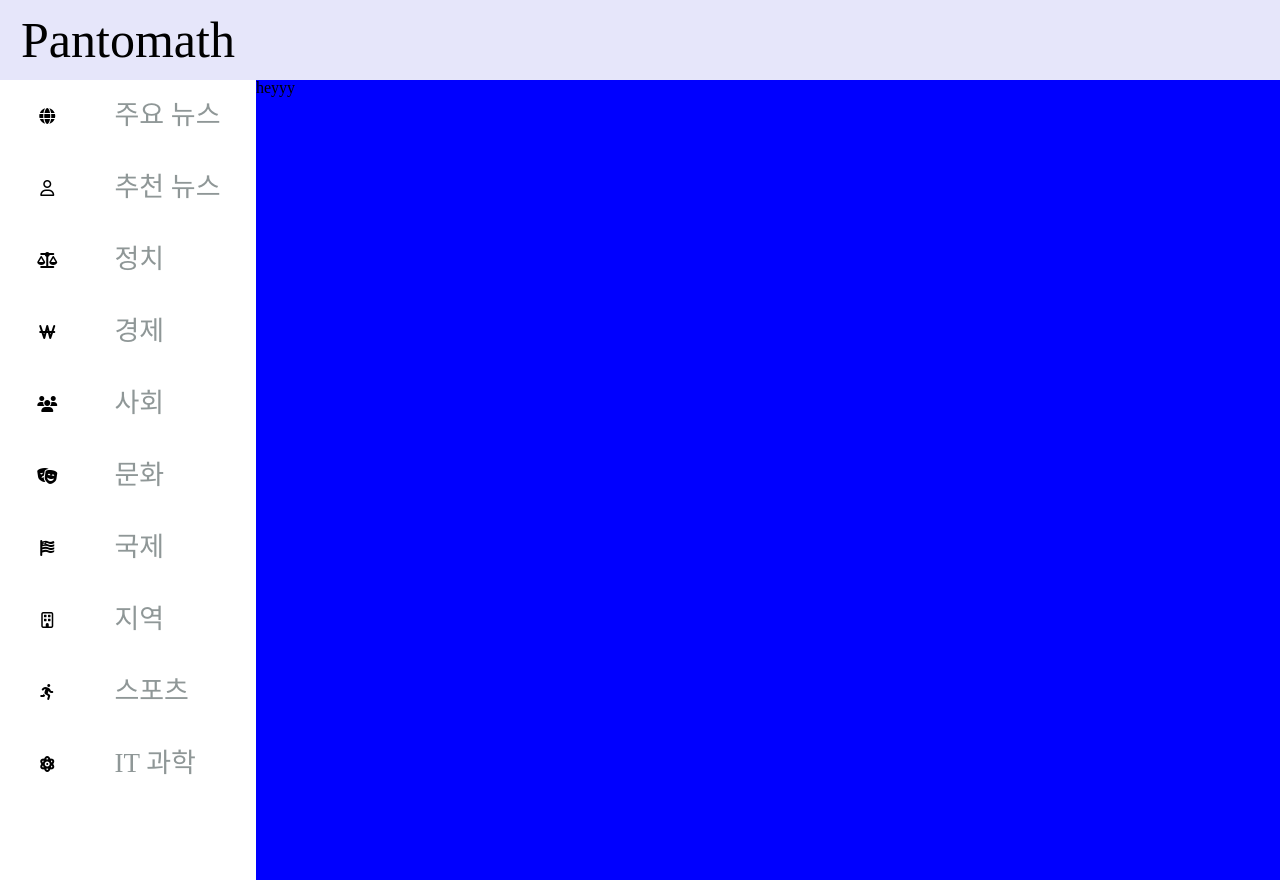
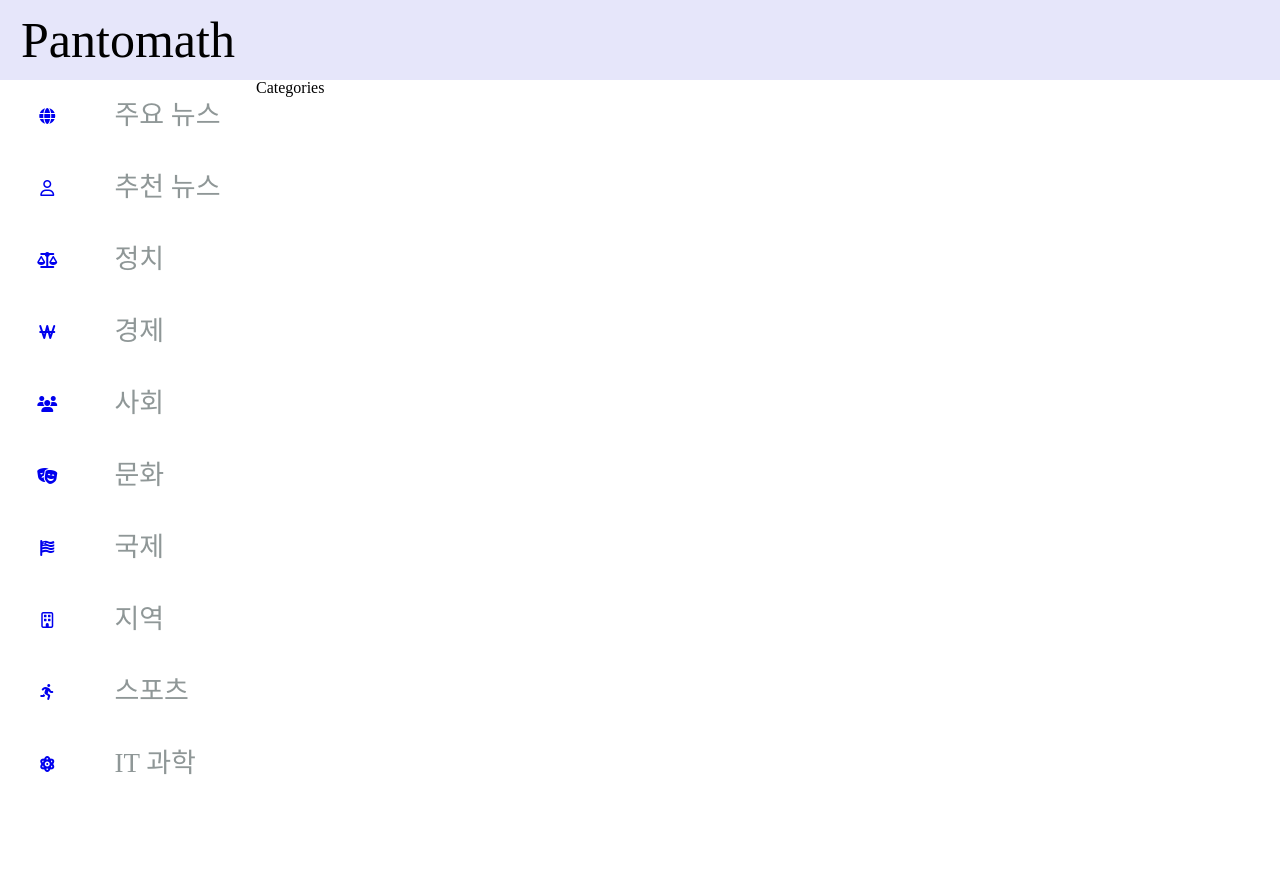
Before and after one commit to jonghopark95/pantomath-frontend, a React (Create React App) app: page /categories in a window 1280 px wide. Before the commit this address led to /. Built offline with nearby package versions, Linux system fonts and the light colour scheme.

Commit message:
라우팅 문제 해결

```diff
--- a/src/App.js
+++ b/src/App.js
@@ -1,8 +1,8 @@
 import React from "react";
-import Router from "./Components/Router";
 import Nav from "./Components/Nav";
 import styled from "styled-components";
 import TopBar from "./Components/TopBar";
+import Router from "./Router";
 
 const MainContainer = styled.div`
   width: 100vw;
@@ -20,10 +20,7 @@ const App = () => (
   <>
     <TopBar />
     <MainContainer>
-      <Nav />
-      <NewsForm>
-        <Router />
-      </NewsForm>
+      <Router />
     </MainContainer>
   </>
 );
--- a/src/Components/Nav/Nav.js
+++ b/src/Components/Nav/Nav.js
@@ -1,4 +1,5 @@
 import React from "react";
+import { Link } from "react-router-dom";
 import styled from "styled-components";
 
 const Nav = styled.nav`
@@ -33,39 +34,71 @@ const TabImg = styled.div`
   }
 `;
 
-const TabContainer = styled.div`
+const TabLink = styled(Link)`
   height: 7%;
   width: 100%;
-  /* background-color: whitesmoke; */
   display: flex;
+  text-decoration: none;
   :hover {
     cursor: pointer;
-    ${Tab}, ${TabImg} {
+    ${Tab}, ${TabImg} > svg {
       color: #1a67d2;
     }
   }
 `;
 
 const TabList = [
-  { imgTag: <i class="fas fa-globe"></i>, title: "주요 뉴스" },
-  { imgTag: <i class="far fa-user"></i>, title: "추천 뉴스" },
-  { imgTag: <i class="fas fa-balance-scale"></i>, title: "정치" },
-  { imgTag: <i class="fas fa-won-sign"></i>, title: "경제" },
-  { imgTag: <i class="fas fa-users"></i>, title: "사회" },
-  { imgTag: <i class="fas fa-theater-masks"></i>, title: "문화" },
-  { imgTag: <i class="fas fa-flag-usa"></i>, title: "국제" },
-  { imgTag: <i class="far fa-building"></i>, title: "지역" },
-  { imgTag: <i class="fas fa-running"></i>, title: "스포츠" },
-  { imgTag: <i class="fas fa-atom"></i>, title: "IT 과학" },
+  { link: "/", imgTag: <i class="fas fa-globe"></i>, title: "주요 뉴스" },
+  {
+    link: "/recommend",
+    imgTag: <i class="far fa-user"></i>,
+    title: "추천 뉴스",
+  },
+  {
+    link: "/categories",
+    imgTag: <i class="fas fa-balance-scale"></i>,
+    title: "정치",
+  },
+  {
+    link: "/categories",
+    imgTag: <i class="fas fa-won-sign"></i>,
+    title: "경제",
+  },
+  { link: "/categories", imgTag: <i class="fas fa-users"></i>, title: "사회" },
+  {
+    link: "/categories",
+    imgTag: <i class="fas fa-theater-masks"></i>,
+    title: "문화",
+  },
+  {
+    link: "/categories",
+    imgTag: <i class="fas fa-flag-usa"></i>,
+    title: "국제",
+  },
+  {
+    link: "/categories",
+    imgTag: <i class="far fa-building"></i>,
+    title: "지역",
+  },
+  {
+    link: "/categories",
+    imgTag: <i class="fas fa-running"></i>,
+    title: "스포츠",
+  },
+  {
+    link: "/categories",
+    imgTag: <i class="fas fa-atom"></i>,
+    title: "IT 과학",
+  },
 ];
 
 export default () => (
   <Nav>
     {TabList.map((tab) => (
-      <TabContainer>
+      <TabLink to={tab.link}>
         <TabImg>{tab.imgTag}</TabImg>
         <Tab>{tab.title}</Tab>
-      </TabContainer>
+      </TabLink>
     ))}
   </Nav>
 );
--- /dev/null
+++ b/src/Components/Screen/Categories/index.js
@@ -0,0 +1 @@
+export default () => "Categories";
--- a/src/Components/Router.js
+++ b/src/Router.js
@@ -6,15 +6,20 @@ import {
   Redirect,
 } from "react-router-dom";
 
-import MainNews from "./Screen/MainNews";
-import RecommendNews from "./Screen/RecommendNews";
+import MainNews from "./Components/Screen/MainNews";
+import RecommendNews from "./Components/Screen/RecommendNews";
+import Categories from "./Components/Screen/Categories";
+import Nav from "./Components/Nav";
 
 export default () => {
   return (
     <Router>
+      <Nav />
       <Switch>
         <Route exact path="/" component={MainNews} />
-        <Route exact path="/recommend" component={RecommendNews} />
+        <Route path="/recommend" component={RecommendNews} />
+        <Route path="/categories" component={Categories} />
+
         {/* <Route exact path="/categories/politics" component={} />
         <Route exact path="/categories/economics" component={} />
         <Route exact path="/categories/society" component={} />
```
Also changed, not shown: 1 other file (tests, documents, lock files or other folders).
